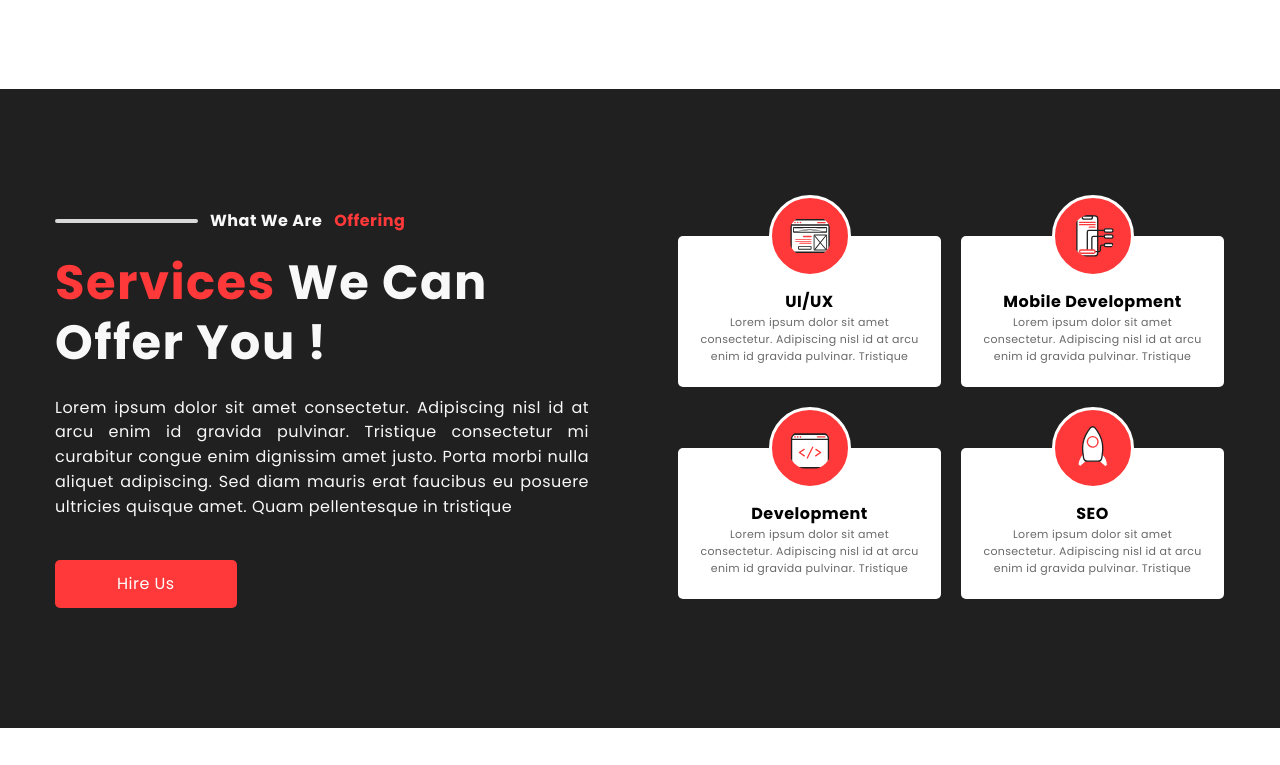
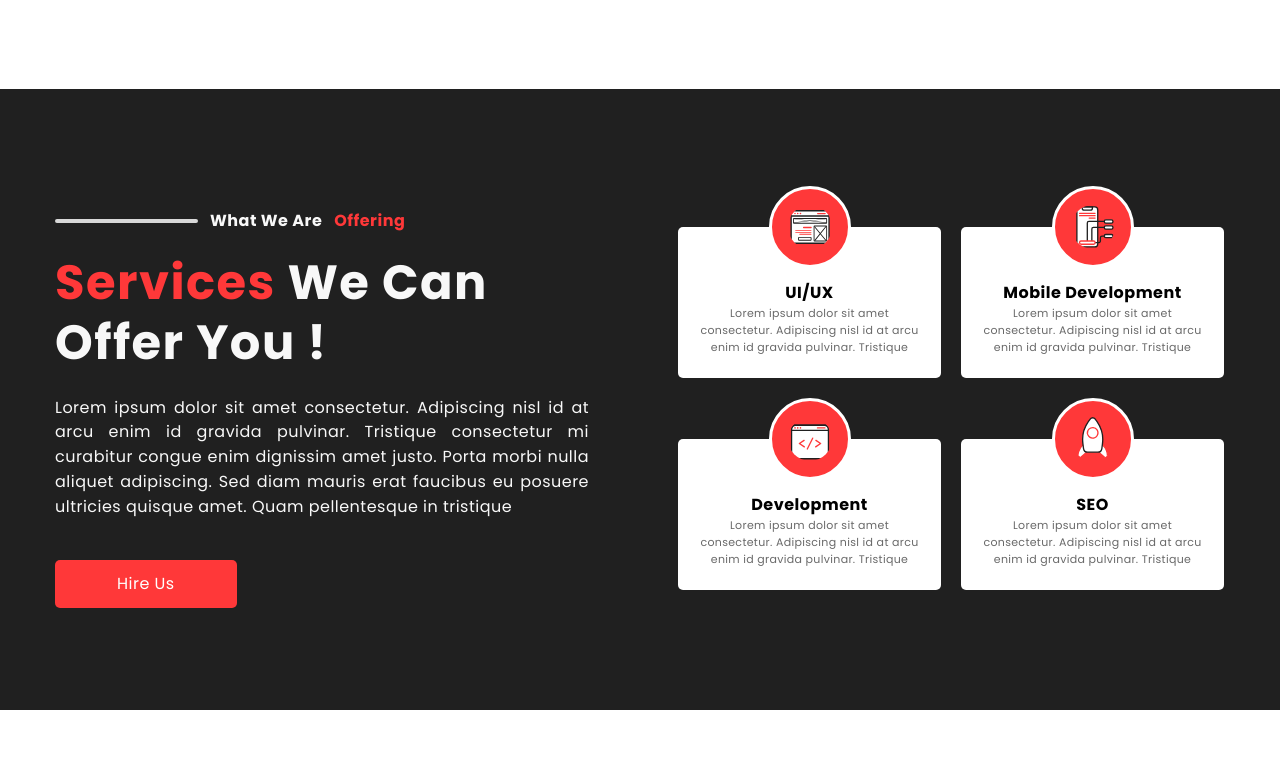
Before and after one commit to Viktoriia-Parpalii/team-project, a plain HTML site: page index.html in a window 1280 px wide. Shown: the part 1455-2220 px from the top of the page. Drawn offline with nearby package versions, Linux system fonts and the light colour scheme.

Commit message:
update servises-styles

```diff
--- a/css/styles.css
+++ b/css/styles.css
@@ -237,10 +237,12 @@ img {
 /* ==================== /Services  ====================== */
 .services {
   background: var(--color-black-202020);
+  padding-top: 120px;
+  padding-bottom: 102px;
 }
 .services-cont {
   display: flex;
-  padding-top: 120px;
+
   align-items: center;
 }
 .services-subtitle {
@@ -292,14 +294,12 @@ img {
   padding: 12px 62px;
   border: none;
   border-radius: 5px;
-  margin-bottom: 120px;
 }
 .services-list {
   display: flex;
   flex-wrap: wrap;
   column-gap: 20px;
   row-gap: 61px;
-  margin-bottom: 102px;
 }
 .services-items {
   position: relative;
```
